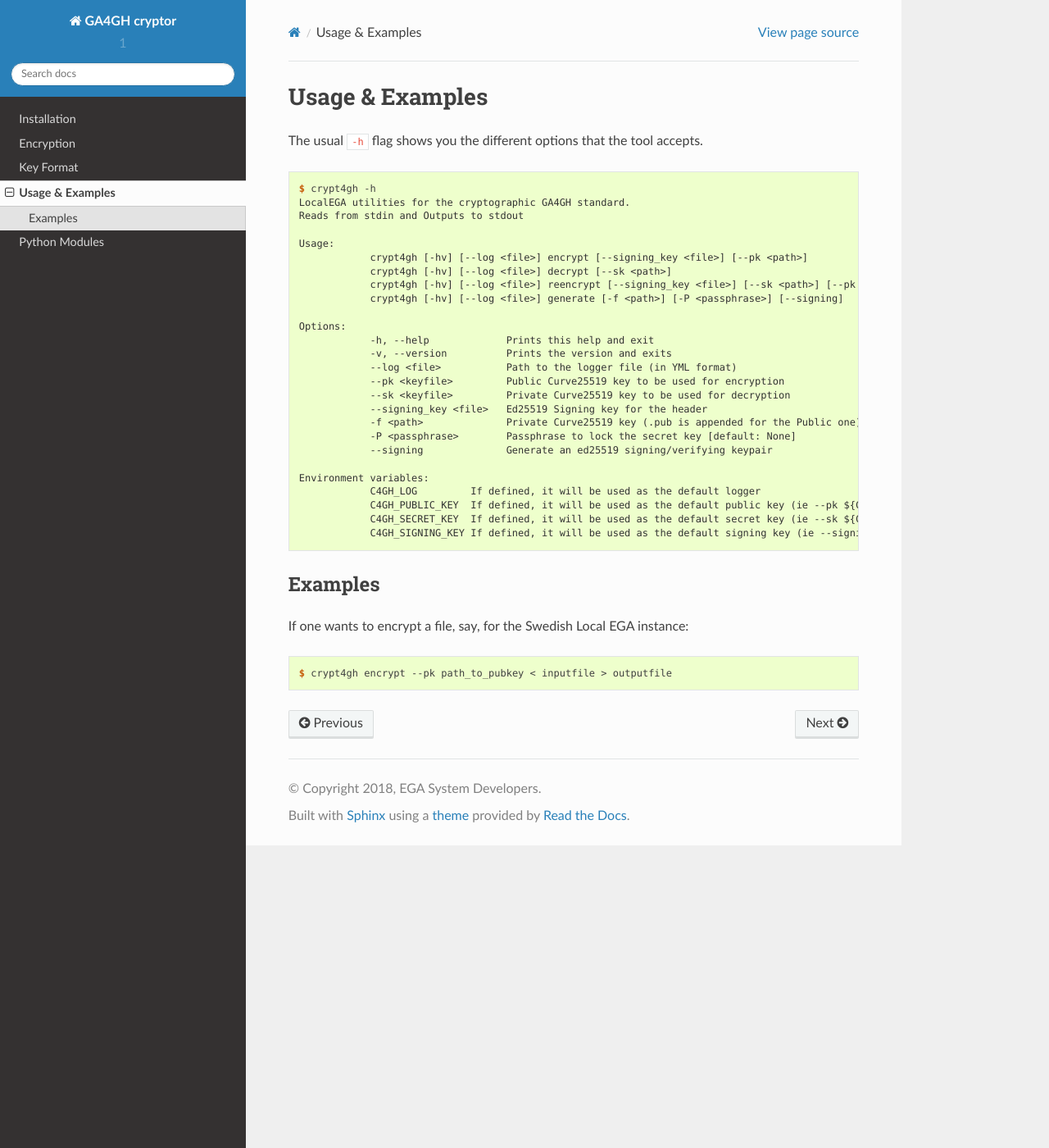
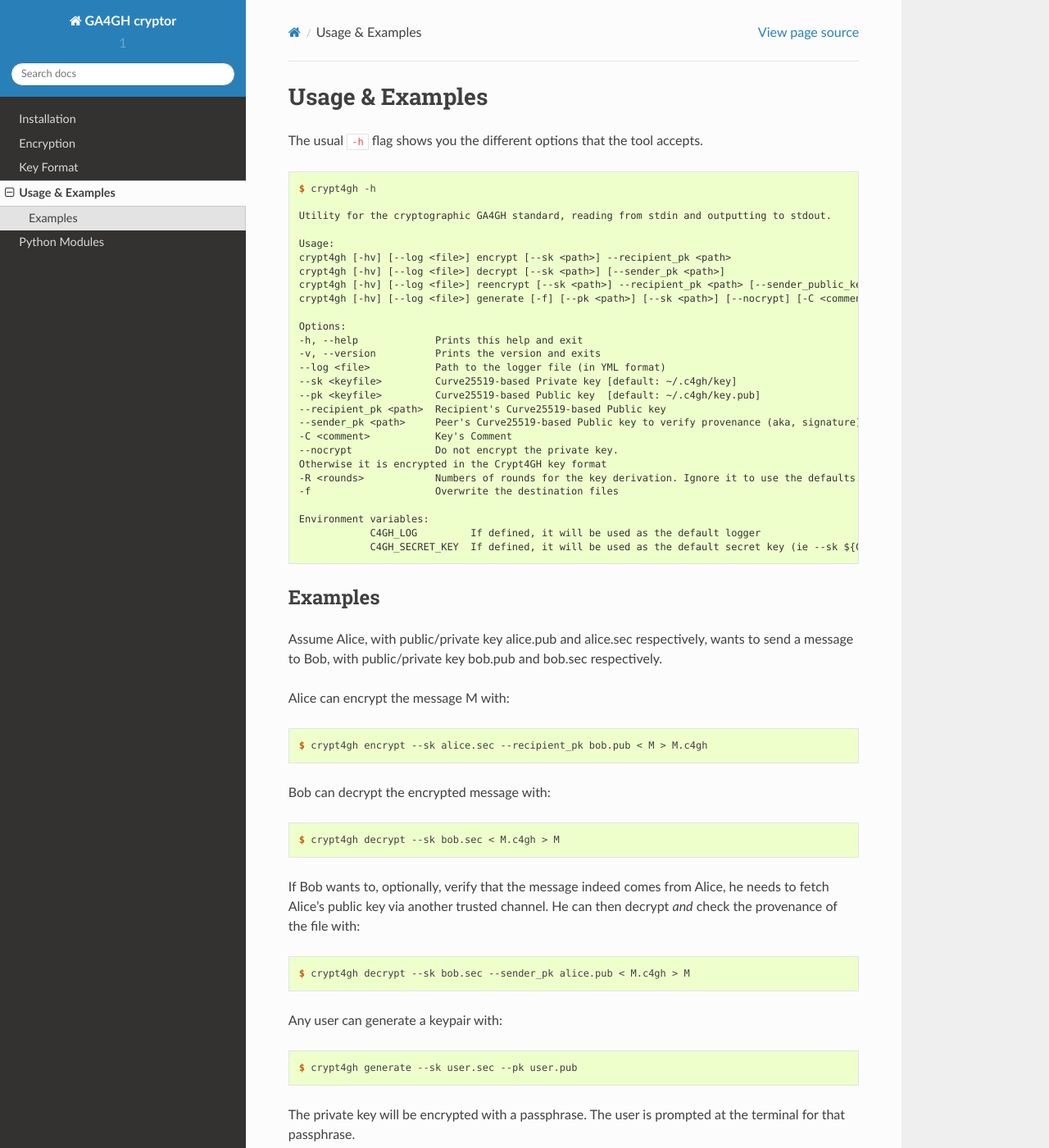
Before and after one commit to EGA-archive/crypt4gh, a Sphinx documentation site: the page built from docs/usage.rst, in a window 1280 px wide and 1400 px high. Shown: the whole window at 82% size. Built offline with Sphinx 7.4.7 and the Read the Docs theme 2.0.0, drawn with Linux system fonts in a browser that asks for light colours.

Commit message:
Docs on keys

```diff
--- a/docs/index.rst
+++ b/docs/index.rst
@@ -25,7 +25,7 @@ Table of Contents
 =================
 
 .. toctree::
-   :maxdepth: 2
+   :maxdepth: 1
    :name: toc
 
    Installation         <setup>
--- a/docs/usage.rst
+++ b/docs/usage.rst
@@ -8,37 +8,60 @@ The usual ``-h`` flag shows you the different options that the tool accepts.
 .. code-block:: console
 
     $ crypt4gh -h
-    LocalEGA utilities for the cryptographic GA4GH standard.
-    Reads from stdin and Outputs to stdout
+
+    Utility for the cryptographic GA4GH standard, reading from stdin and outputting to stdout.
 
     Usage:
-		crypt4gh [-hv] [--log <file>] encrypt [--signing_key <file>] [--pk <path>]
-		crypt4gh [-hv] [--log <file>] decrypt [--sk <path>]
-		crypt4gh [-hv] [--log <file>] reencrypt [--signing_key <file>] [--sk <path>] [--pk <path>]
-		crypt4gh [-hv] [--log <file>] generate [-f <path>] [-P <passphrase>] [--signing]
+    crypt4gh [-hv] [--log <file>] encrypt [--sk <path>] --recipient_pk <path>
+    crypt4gh [-hv] [--log <file>] decrypt [--sk <path>] [--sender_pk <path>]
+    crypt4gh [-hv] [--log <file>] reencrypt [--sk <path>] --recipient_pk <path> [--sender_public_key <path>]
+    crypt4gh [-hv] [--log <file>] generate [-f] [--pk <path>] [--sk <path>] [--nocrypt] [-C <comment>] [-R <rounds>]
 
     Options:
-		-h, --help             Prints this help and exit
-		-v, --version          Prints the version and exits
-		--log <file>           Path to the logger file (in YML format)
-		--pk <keyfile>         Public Curve25519 key to be used for encryption
-		--sk <keyfile>         Private Curve25519 key to be used for decryption
-		--signing_key <file>   Ed25519 Signing key for the header
-		-f <path>              Private Curve25519 key (.pub is appended for the Public one) [default: ~/.lega/ega.key]
-		-P <passphrase>        Passphrase to lock the secret key [default: None]
-		--signing              Generate an ed25519 signing/verifying keypair
+    -h, --help             Prints this help and exit
+    -v, --version          Prints the version and exits
+    --log <file>           Path to the logger file (in YML format)
+    --sk <keyfile>         Curve25519-based Private key [default: ~/.c4gh/key]
+    --pk <keyfile>         Curve25519-based Public key  [default: ~/.c4gh/key.pub]
+    --recipient_pk <path>  Recipient's Curve25519-based Public key
+    --sender_pk <path>     Peer's Curve25519-based Public key to verify provenance (aka, signature)
+    -C <comment>           Key's Comment
+    --nocrypt              Do not encrypt the private key.
+    Otherwise it is encrypted in the Crypt4GH key format
+    -R <rounds>            Numbers of rounds for the key derivation. Ignore it to use the defaults.
+    -f                     Overwrite the destination files
 
     Environment variables:
 		C4GH_LOG         If defined, it will be used as the default logger
-		C4GH_PUBLIC_KEY  If defined, it will be used as the default public key (ie --pk ${C4GH_PUBLIC_KEY})
 		C4GH_SECRET_KEY  If defined, it will be used as the default secret key (ie --sk ${C4GH_SECRET_KEY})
-		C4GH_SIGNING_KEY If defined, it will be used as the default signing key (ie --signing_key ${C4GH_SIGNING_KEY})
 
 Examples
 --------
 
-If one wants to encrypt a file, say, for the Swedish Local EGA instance:
+Assume Alice, with public/private key alice.pub and alice.sec respectively, wants to send a message to Bob, with public/private key bob.pub and bob.sec respectively.
+
+Alice can encrypt the message M with:
 
 .. code-block:: console
 
-    $ crypt4gh encrypt --pk path_to_pubkey < inputfile > outputfile
+    $ crypt4gh encrypt --sk alice.sec --recipient_pk bob.pub < M > M.c4gh
+
+Bob can decrypt the encrypted message with:
+
+.. code-block:: console
+
+    $ crypt4gh decrypt --sk bob.sec < M.c4gh > M
+
+If Bob wants to, optionally, verify that the message indeed comes from Alice, he needs to fetch Alice's public key via another trusted channel. He can then decrypt *and* check the provenance of the file with:
+
+.. code-block:: console
+
+    $ crypt4gh decrypt --sk bob.sec --sender_pk alice.pub < M.c4gh > M
+
+Any user can generate a keypair with:
+
+.. code-block:: console
+
+    $ crypt4gh generate --sk user.sec --pk user.pub
+
+The private key will be encrypted with a passphrase. The user is prompted at the terminal for that passphrase.
```
Also changed, not shown: docs/code.rst (+7 -3 lines), docs/keys.rst (+9 -12 lines), docs/setup.rst (+6 -6 lines), 2 other files.
